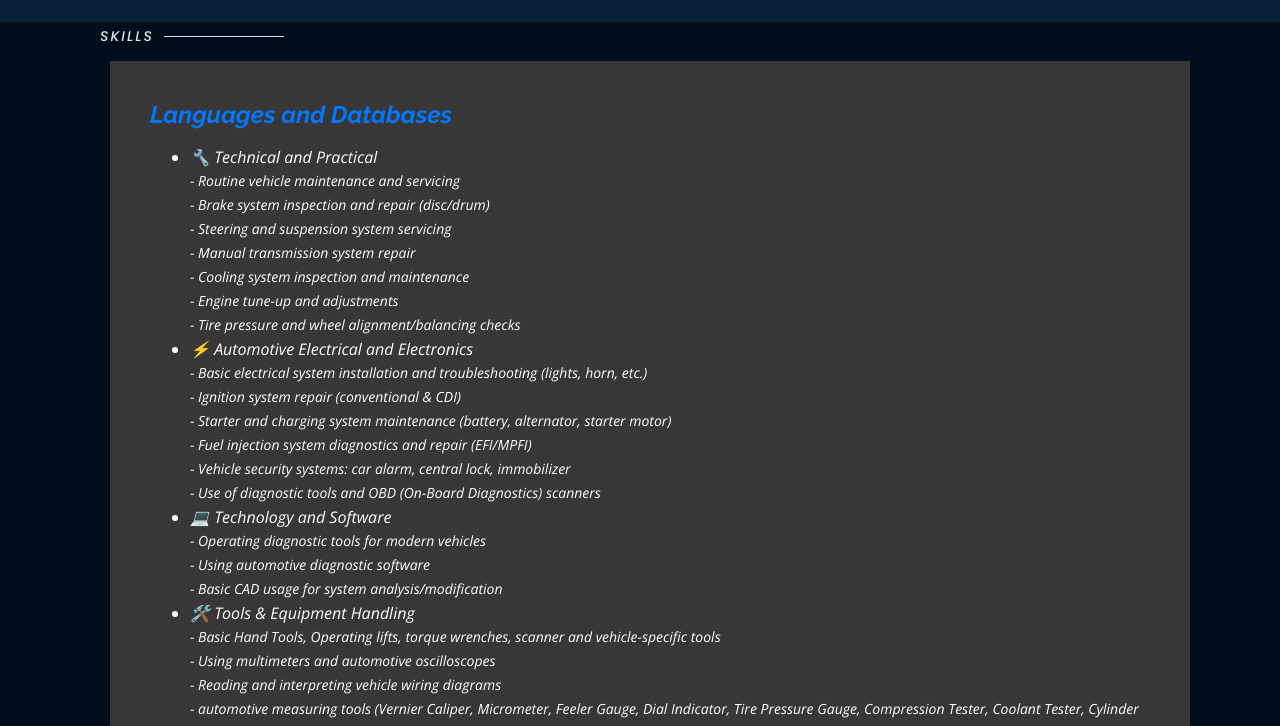
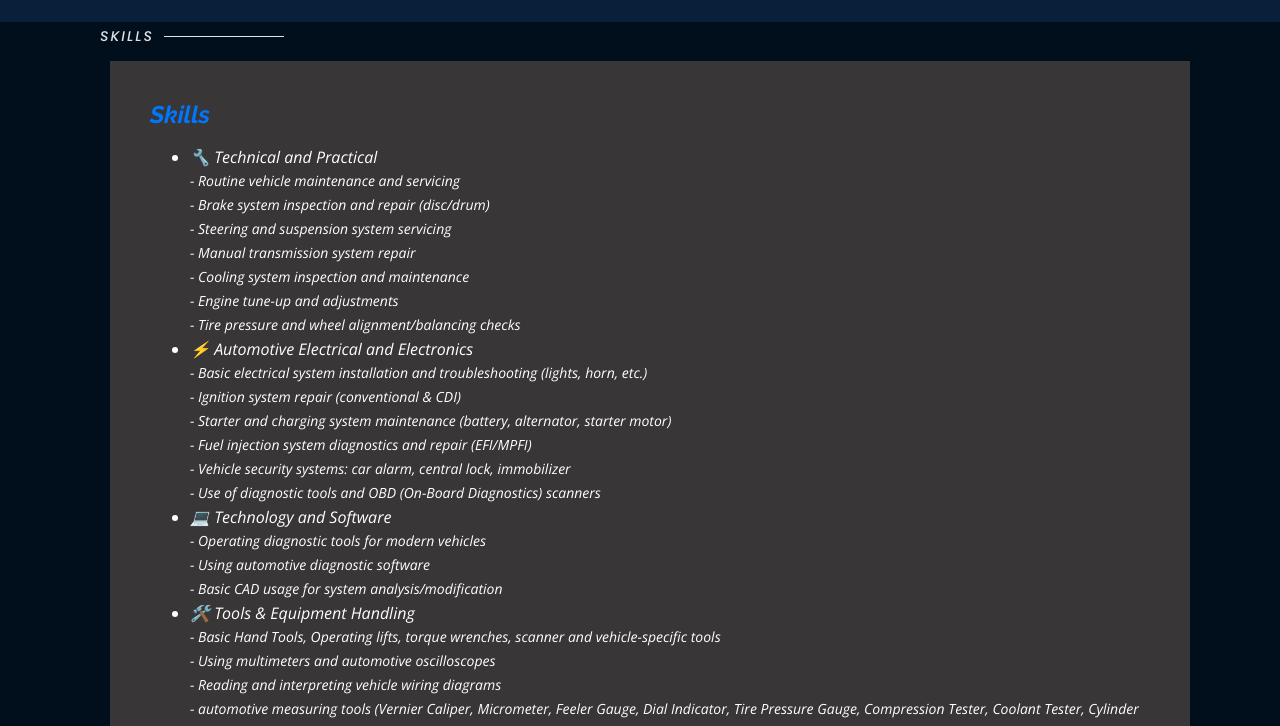
Before and after one commit to fabiandwiputra/fabiandwiputra.github.io, a plain HTML site: page index.html in a window 1280 px wide. Both pictures are taken after a click on the link "Skills". Shown: the part 68-794 px from the top of the page. Drawn offline with nearby package versions, Linux system fonts and the light colour scheme; some packages are replaced by stand-ins of ours; a script that the page names is missing.

Commit message:
Update index.html

```diff
--- a/index.html
+++ b/index.html
@@ -564,7 +564,7 @@ I also learned how to analyze engine problems such as unusual noises, oil leaks,
 
         <!-- Skills -->
         <div class="col-md-12 mt-4 mt-md-0 icon-box" style="background:#383636">
-          <h4 style="text-align:left; color:#0077ff">Languages and Databases</h4>
+          <h4 style="text-align:left; color:#0077ff">Skills</h4>
           <ul style="text-align:left;">
             <li>🔧 Technical and Practical </li>
             <p>- Routine vehicle maintenance and servicing</p>
```
